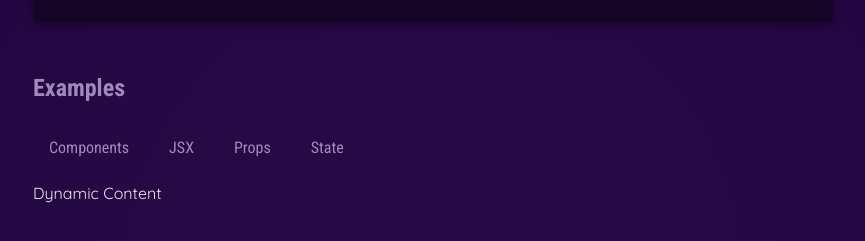
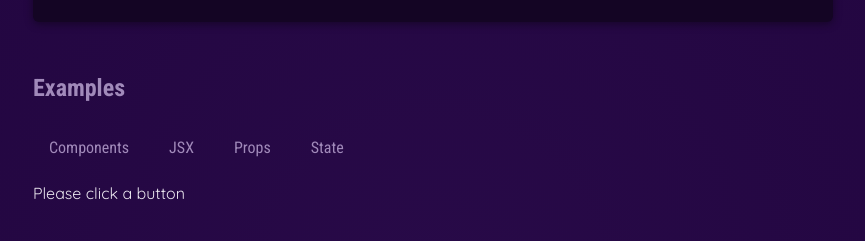
Before and after one commit to twjin03/react-udemy, a React (Vite) app: page / in a window 1280 px wide. Shown: the part 353-594 px from the top of the page, without its empty margins (207-1072 px from the left). Built offline with nearby package versions, Linux system fonts and the light colour scheme.

Commit message:
53. State관리 & Hook 사용법

```diff
--- a/src/App.jsx
+++ b/src/App.jsx
@@ -1,3 +1,5 @@
+import { useState } from 'react';
+
 import CoreConcept from './components/CoreConcept';
 import Header from './components/Header/Header.jsx';
 import TabButton from './components/TabButton.jsx';
@@ -5,8 +7,11 @@ import { CORE_CONCEPTS } from './data';
 
 
 function App() {
+  const [selectedTopic, setSelectedTopic] = useState('Please click a button');
+
   function handleSelect(selectedButton) {
-    console.log(selectedButton);
+    setSelectedTopic(selectedButton);
+    // console.log(selectedTopic);
   }
 
   return (
@@ -29,12 +34,12 @@ function App() {
         <section id='examples'>
           <h2>Examples</h2>
           <menu>
-            <TabButton onSelect={() => handleSelect('components')}>Components</TabButton>
+            <TabButton onSelect={() => {handleSelect('components')}}>Components</TabButton>
             <TabButton onSelect={() => handleSelect('jsx')}>JSX</TabButton>
             <TabButton onSelect={() => handleSelect('props')}>Props</TabButton>
             <TabButton onSelect={() => handleSelect('state')}>State</TabButton>
           </menu>
-          Dynamic Content
+          {selectedTopic}
         </section>
       </main>
     </div>
```
